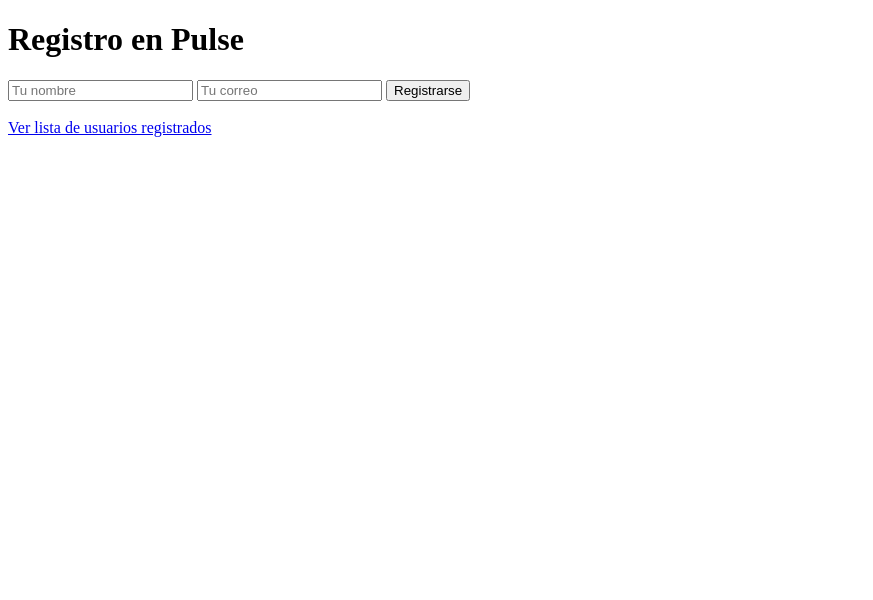
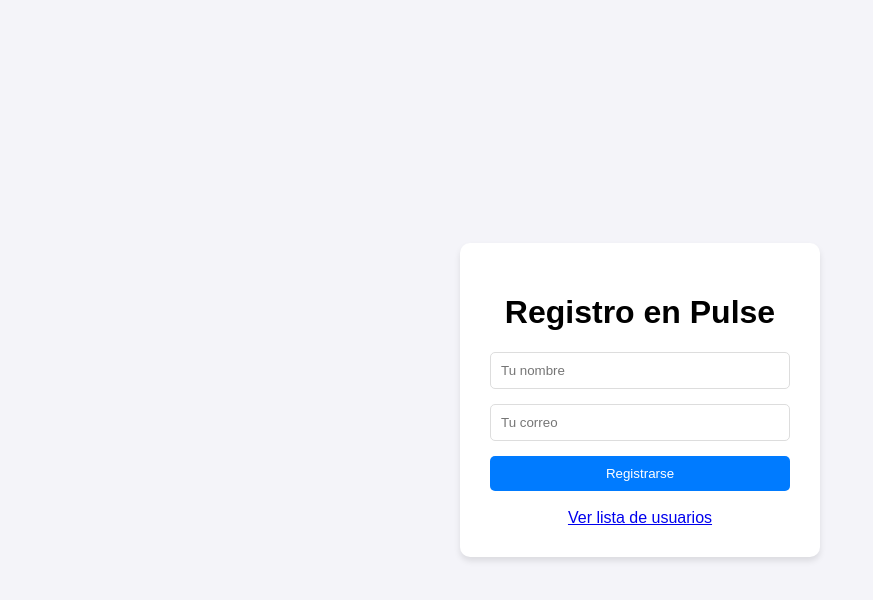
Before and after one commit to ellisxmicros-cyber/Pulse, a website: page index.html in a window 1280 px wide. Shown: the whole page, without its empty margins (0-873 px from the left). Drawn offline with Linux system fonts and the light colour scheme.

Commit message:
Add styling and update registration form layout

```diff
--- a/index.html
+++ b/index.html
@@ -3,8 +3,16 @@
 <head>
     <meta charset="UTF-8">
     <title>App Pulse</title>
+    <style>
+        body { font-family: 'Arial', sans-serif; display: flex; justify-content: center; align-items: center; height: 100vh; background-color: #f4f4f9; margin: 0; }
+        .container { background: white; padding: 30px; border-radius: 10px; box-shadow: 0 4px 6px rgba(0,0,0,0.1); width: 300px; text-align: center; }
+        form { display: flex; flex-direction: column; gap: 15px; margin-top: 20px; }
+        input { padding: 10px; border: 1px solid #ddd; border-radius: 5px; }
+        button { padding: 10px; background-color: #007bff; color: white; border: none; border-radius: 5px; cursor: pointer; }
+    </style>
 </head>
 <body>
+    <div class="container">
         <h1>Registro en Pulse</h1>
         <form action="/registrar" method="POST">
             <input type="text" name="nombre" placeholder="Tu nombre" required>
@@ -12,6 +20,7 @@
             <button type="submit">Registrarse</button>
         </form>
         <br>
-    <a href="/usuarios">Ver lista de usuarios registrados</a>
+        <a href="/usuarios">Ver lista de usuarios</a>
+    </div>
 </body>
 </html>
```
Lines whose indentation alone changed are shown as unchanged.
